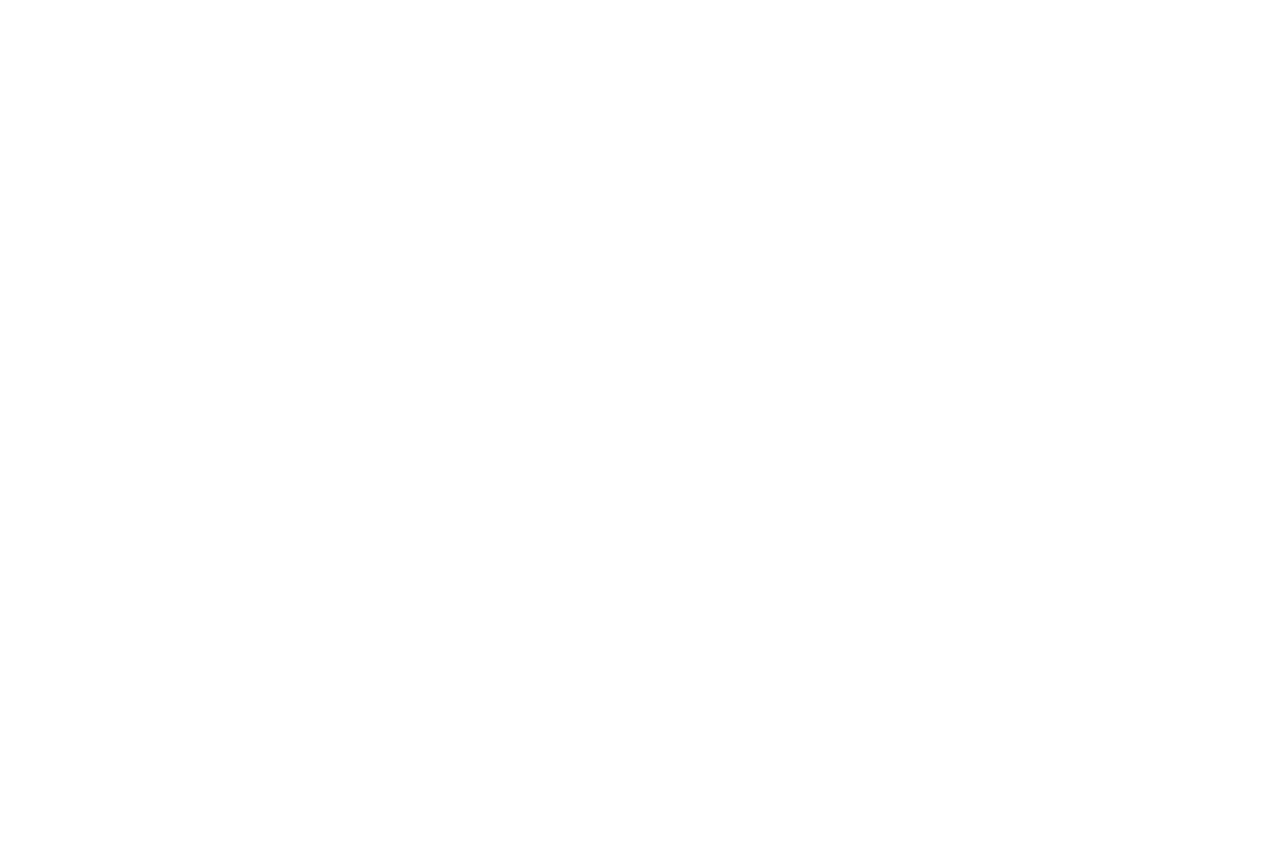
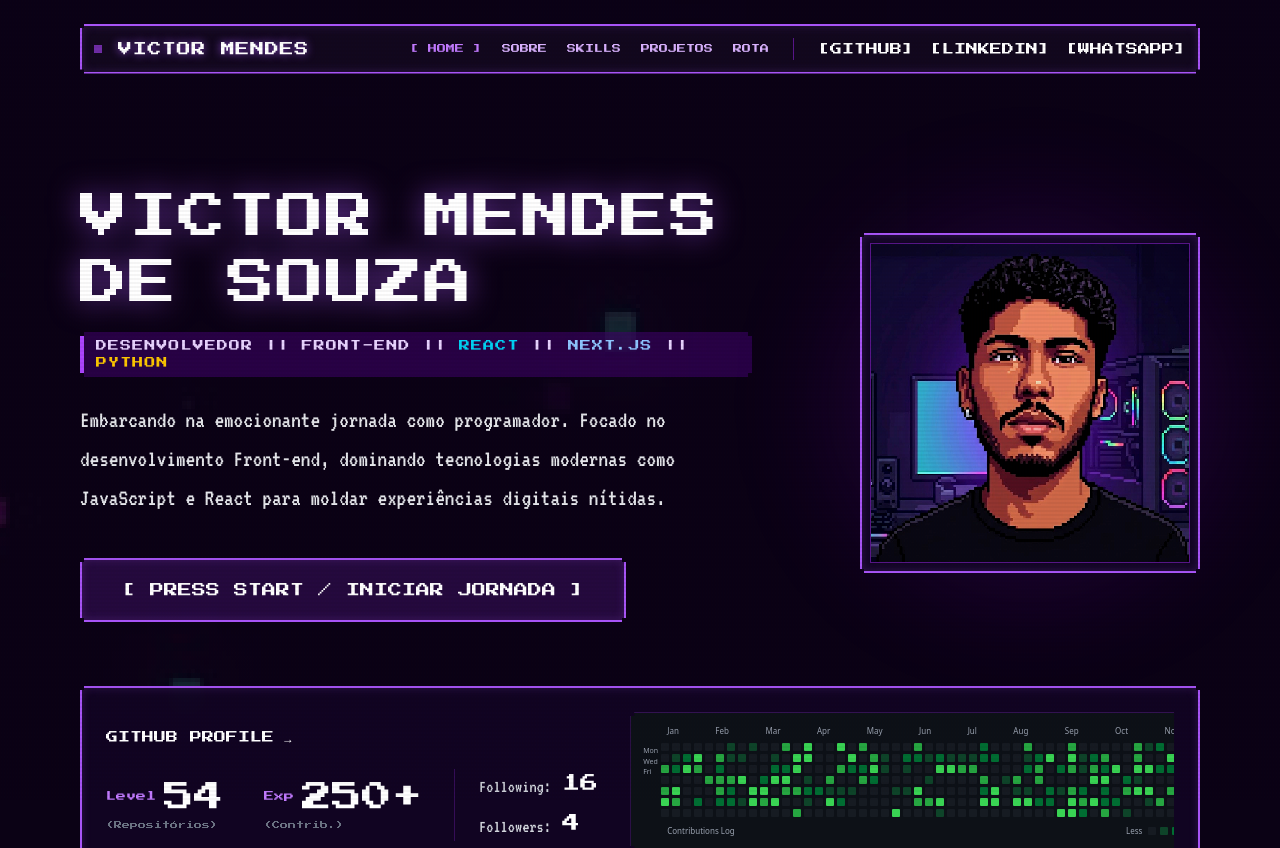
Before and after one commit to VictorrMendes/Portfolio, a Next.js app: page / in a window 1280 px wide. Shown: the top 848 px of the page. Before the commit the page ends 800 px from the top, so only its background shows below. Built offline with nearby package versions, Linux system fonts and the light colour scheme.

Commit message:
Ajustando serviços

```diff
--- a/src/app/layout.tsx
+++ b/src/app/layout.tsx
@@ -1,5 +1,21 @@
-import type { Metadata } from 'next';
+import type { Metadata } from "next";
+import { Press_Start_2P, VT323 } from "next/font/google";
+import "./globals.css";
 
+// Configuração das suas fontes customizadas
+const pressStart = Press_Start_2P({
+  weight: "400",
+  subsets: ["latin"],
+  variable: "--font-press-start"
+});
+
+const vt323 = VT323({
+  weight: "400",
+  subsets: ["latin"],
+  variable: "--font-vt323"
+});
+
+// AQUI ESTÁ O SEO AVANÇADO (Substituindo o antigo)
 export const metadata: Metadata = {
   title: 'Victor Mendes | Desenvolvedor Front-End & Automação',
   description: 'Portfólio de Victor Mendes de Souza. Desenvolvedor Front-End especializado em React, Next.js, TypeScript, Python e infraestrutura (Docker/n8n).',
@@ -24,7 +40,7 @@ export const metadata: Metadata = {
     siteName: 'Victor Mendes Portfolio',
     images: [
       {
-        url: '/og-image.png', // DICA: Crie uma imagem de 1200x630px com sua logo/nome e salve na pasta public como og-image.png
+        url: '/og-image.png',
         width: 1200,
         height: 630,
         alt: 'Portfólio Victor Mendes',
@@ -33,14 +49,19 @@ export const metadata: Metadata = {
   },
 };
 
+// O SEU LAYOUT ORIGINAL INTACTO
 export default function RootLayout({
   children,
-}: {
+}: Readonly<{
   children: React.ReactNode;
-}) {
+}>) {
   return (
     <html lang="pt-BR">
-      {/* ... o resto do seu layout (body, fontes, etc) */}
+      <body className={`${pressStart.variable} ${vt323.variable} antialiased min-h-screen relative`}>
+        {/* Efeito de Scanline global */}
+        <div className="pointer-events-none fixed inset-0 z-50 h-full w-full bg-[linear-gradient(rgba(18,16,16,0)_50%,rgba(0,0,0,0.25)_50%),linear-gradient(90deg,rgba(255,0,0,0.06),rgba(0,255,0,0.02),rgba(0,0,255,0.06))] bg-[length:100%_4px,3px_100%] opacity-15"></div>
+        {children}
+      </body>
     </html>
   );
 }
```
Also changed, not shown: public/og-image.png (added).
